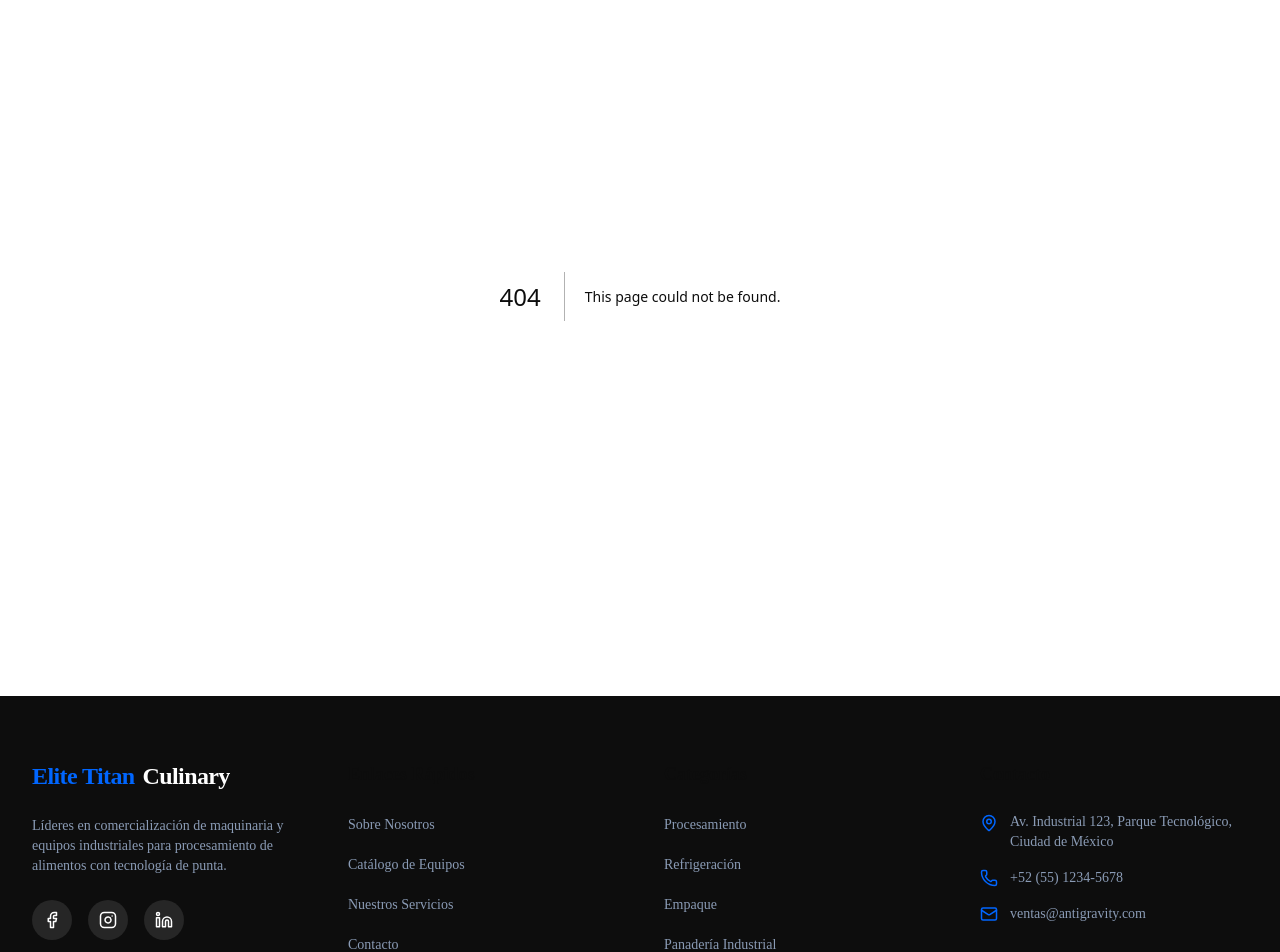
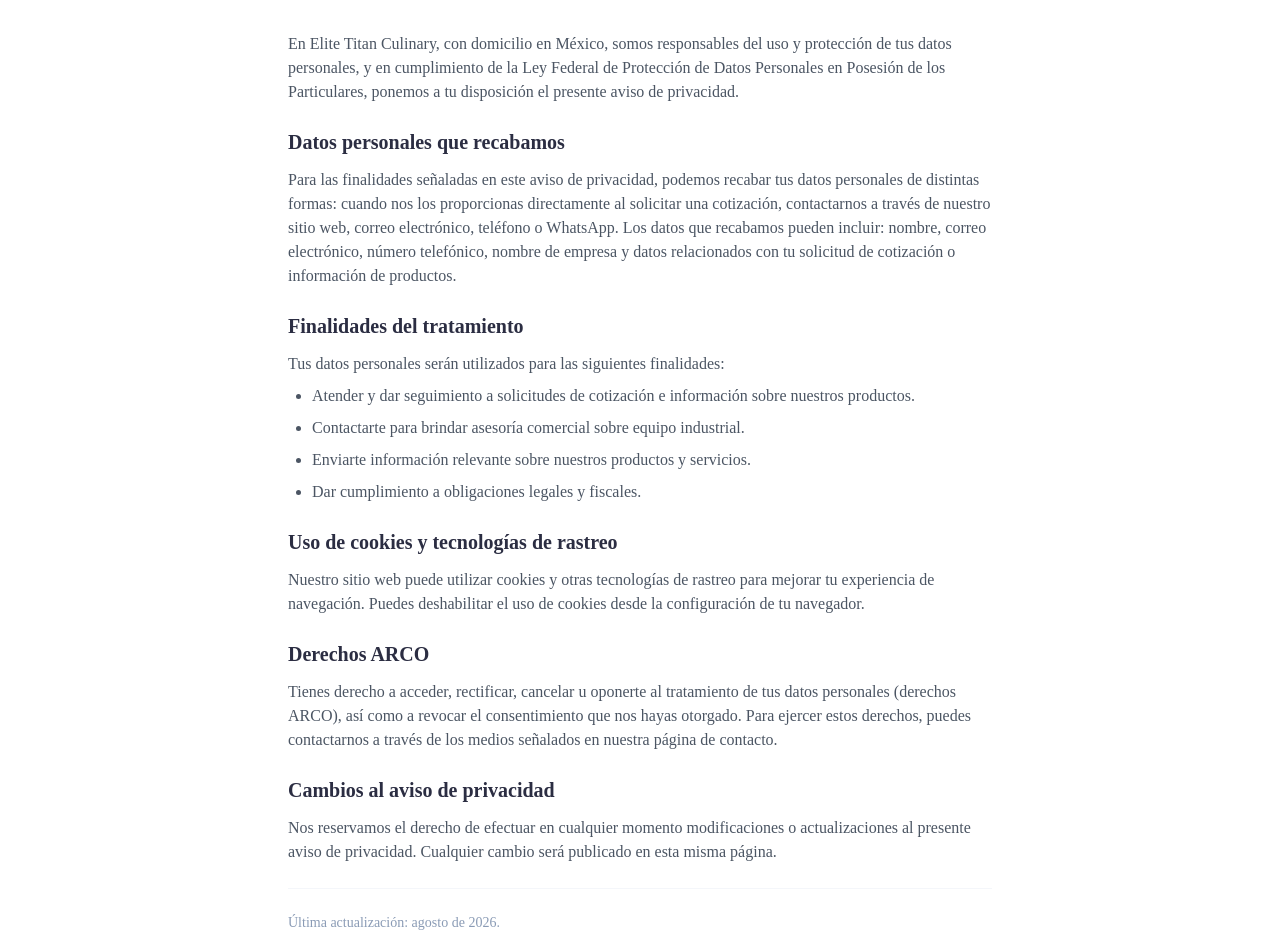
Before and after one commit to Victor002823/antygravity, a Next.js app: page /aviso-privacidad in a window 1280 px wide. Before the commit this address had no page. Shown: the part 180-1132 px from the top of the page. Built offline with nearby package versions, Linux system fonts and the light colour scheme.

Commit message:
add privacy notice and terms and conditions pages

```diff
--- /dev/null
+++ b/app/(site)/aviso-privacidad/page.tsx
@@ -0,0 +1,78 @@
+export const metadata = {
+  title: 'Aviso de Privacidad | Elite Titan Culinary',
+  description: 'Aviso de privacidad de Elite Titan Culinary.',
+};
+
+export default function AvisoPrivacidad() {
+  return (
+    <section className="py-16 bg-white min-h-screen">
+      <div className="container mx-auto px-4 md:px-8 max-w-3xl">
+        <h1 className="text-3xl md:text-4xl font-bold text-gray-800 mb-8 font-display">Aviso de Privacidad</h1>
+
+        <div className="prose prose-gray max-w-none text-gray-600 space-y-6">
+          <p>
+            En Elite Titan Culinary, con domicilio en México, somos responsables del uso y protección
+            de tus datos personales, y en cumplimiento de la Ley Federal de Protección de Datos
+            Personales en Posesión de los Particulares, ponemos a tu disposición el presente aviso
+            de privacidad.
+          </p>
+
+          <div>
+            <h2 className="text-xl font-bold text-gray-800 mb-3">Datos personales que recabamos</h2>
+            <p>
+              Para las finalidades señaladas en este aviso de privacidad, podemos recabar tus datos
+              personales de distintas formas: cuando nos los proporcionas directamente al solicitar
+              una cotización, contactarnos a través de nuestro sitio web, correo electrónico, teléfono
+              o WhatsApp. Los datos que recabamos pueden incluir: nombre, correo electrónico, número
+              telefónico, nombre de empresa y datos relacionados con tu solicitud de cotización o
+              información de productos.
+            </p>
+          </div>
+
+          <div>
+            <h2 className="text-xl font-bold text-gray-800 mb-3">Finalidades del tratamiento</h2>
+            <p>Tus datos personales serán utilizados para las siguientes finalidades:</p>
+            <ul className="list-disc pl-6 space-y-2 mt-2">
+              <li>Atender y dar seguimiento a solicitudes de cotización e información sobre nuestros productos.</li>
+              <li>Contactarte para brindar asesoría comercial sobre equipo industrial.</li>
+              <li>Enviarte información relevante sobre nuestros productos y servicios.</li>
+              <li>Dar cumplimiento a obligaciones legales y fiscales.</li>
+            </ul>
+          </div>
+
+          <div>
+            <h2 className="text-xl font-bold text-gray-800 mb-3">Uso de cookies y tecnologías de rastreo</h2>
+            <p>
+              Nuestro sitio web puede utilizar cookies y otras tecnologías de rastreo para mejorar
+              tu experiencia de navegación. Puedes deshabilitar el uso de cookies desde la
+              configuración de tu navegador.
+            </p>
+          </div>
+
+          <div>
+            <h2 className="text-xl font-bold text-gray-800 mb-3">Derechos ARCO</h2>
+            <p>
+              Tienes derecho a acceder, rectificar, cancelar u oponerte al tratamiento de tus datos
+              personales (derechos ARCO), así como a revocar el consentimiento que nos hayas otorgado.
+              Para ejercer estos derechos, puedes contactarnos a través de los medios señalados en
+              nuestra página de contacto.
+            </p>
+          </div>
+
+          <div>
+            <h2 className="text-xl font-bold text-gray-800 mb-3">Cambios al aviso de privacidad</h2>
+            <p>
+              Nos reservamos el derecho de efectuar en cualquier momento modificaciones o
+              actualizaciones al presente aviso de privacidad. Cualquier cambio será publicado en
+              esta misma página.
+            </p>
+          </div>
+
+          <p className="text-sm text-gray-400 pt-6 border-t border-gray-100">
+            Última actualización: agosto de 2026.
+          </p>
+        </div>
+      </div>
+    </section>
+  );
+}
--- /dev/null
+++ b/app/(site)/terminos-condiciones/page.tsx
@@ -0,0 +1,82 @@
+export const metadata = {
+  title: 'Términos y Condiciones | Elite Titan Culinary',
+  description: 'Términos y condiciones de uso de Elite Titan Culinary.',
+};
+
+export default function TerminosCondiciones() {
+  return (
+    <section className="py-16 bg-white min-h-screen">
+      <div className="container mx-auto px-4 md:px-8 max-w-3xl">
+        <h1 className="text-3xl md:text-4xl font-bold text-gray-800 mb-8 font-display">Términos y Condiciones</h1>
+
+        <div className="prose prose-gray max-w-none text-gray-600 space-y-6">
+          <p>
+            Al acceder y utilizar el sitio web de Elite Titan Culinary, aceptas los presentes
+            términos y condiciones. Si no estás de acuerdo con alguno de ellos, te pedimos no
+            continuar utilizando este sitio.
+          </p>
+
+          <div>
+            <h2 className="text-xl font-bold text-gray-800 mb-3">Información y precios</h2>
+            <p>
+              La información sobre productos, especificaciones técnicas e imágenes en este sitio
+              tiene fines informativos y puede estar sujeta a cambios sin previo aviso. Los precios,
+              cuando se muestren, corresponden a valores de referencia en pesos mexicanos (MXN) e
+              incluyen IVA, salvo que se indique lo contrario, y no constituyen una oferta vinculante
+              hasta ser confirmados formalmente por nuestro equipo de ventas.
+            </p>
+          </div>
+
+          <div>
+            <h2 className="text-xl font-bold text-gray-800 mb-3">Cotizaciones</h2>
+            <p>
+              Las solicitudes de cotización enviadas a través de este sitio no constituyen una
+              compra ni generan obligación alguna hasta que ambas partes confirmen los términos
+              de la operación por los canales correspondientes.
+            </p>
+          </div>
+
+          <div>
+            <h2 className="text-xl font-bold text-gray-800 mb-3">Garantías</h2>
+            <p>
+              Los equipos comercializados cuentan con garantía contra defectos de fábrica según lo
+              especificado para cada producto. Los términos exactos de garantía se confirman al
+              momento de la compra.
+            </p>
+          </div>
+
+          <div>
+            <h2 className="text-xl font-bold text-gray-800 mb-3">Propiedad intelectual</h2>
+            <p>
+              El contenido de este sitio, incluyendo textos, imágenes, logotipos y diseño, es
+              propiedad de Elite Titan Culinary o de sus respectivos titulares, y está protegido
+              por las leyes de propiedad intelectual aplicables. Queda prohibida su reproducción
+              total o parcial sin autorización previa.
+            </p>
+          </div>
+
+          <div>
+            <h2 className="text-xl font-bold text-gray-800 mb-3">Limitación de responsabilidad</h2>
+            <p>
+              Elite Titan Culinary no se hace responsable por daños derivados del uso indebido de
+              la información publicada en este sitio, ni por interrupciones temporales del servicio
+              debidas a causas fuera de nuestro control.
+            </p>
+          </div>
+
+          <div>
+            <h2 className="text-xl font-bold text-gray-800 mb-3">Modificaciones</h2>
+            <p>
+              Nos reservamos el derecho de modificar estos términos y condiciones en cualquier
+              momento. Los cambios serán efectivos a partir de su publicación en esta página.
+            </p>
+          </div>
+
+          <p className="text-sm text-gray-400 pt-6 border-t border-gray-100">
+            Última actualización: agosto de 2026.
+          </p>
+        </div>
+      </div>
+    </section>
+  );
+}
```
